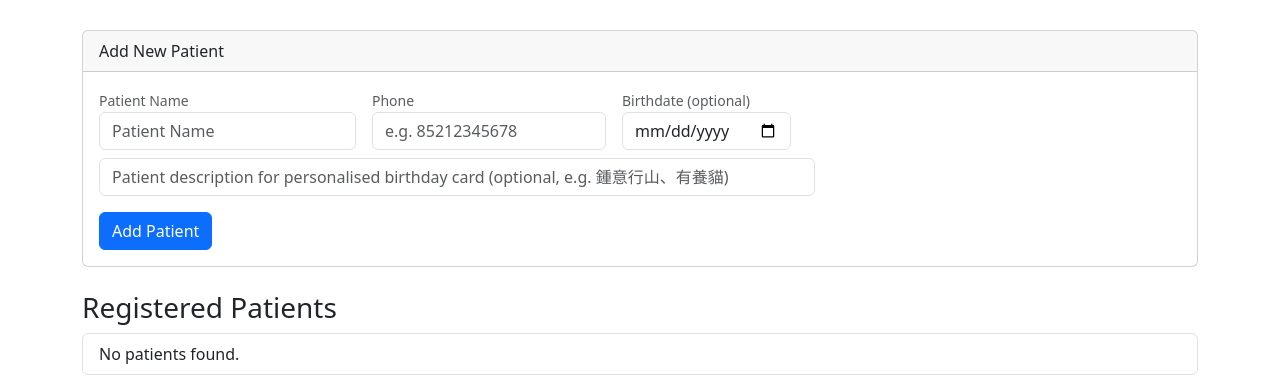
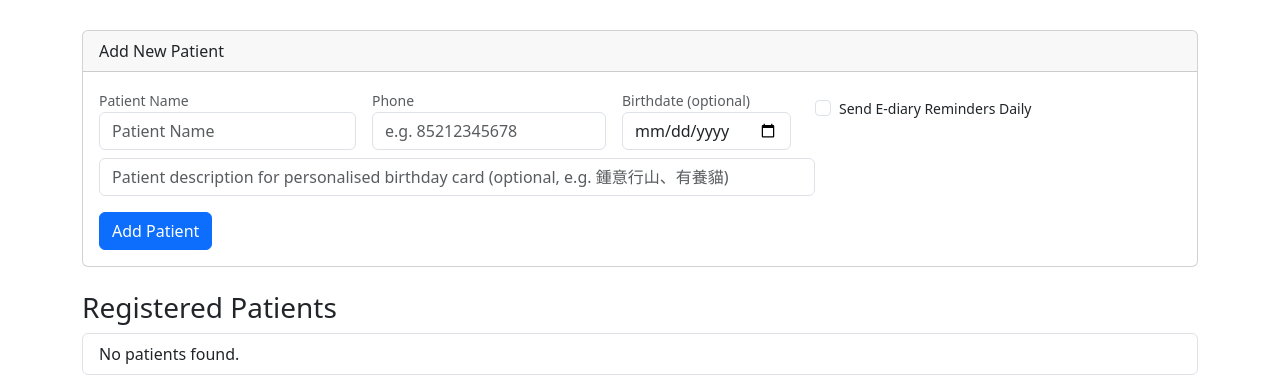
Before and after one commit to dazess/whatsapp-health-bot, a Flask app: page / in a window 1280 px wide. Shown: the part 98-488 px from the top of the page. Run offline with Flask 3, Linux system fonts and the light colour scheme; the visitor is signed in with stand-in values (Sample User, id 1); data that the repository does not hold is empty.

Commit message:
Reminder toggle

```diff
--- a/app.py
+++ b/app.py
@@ -14,7 +14,7 @@ from apscheduler.schedulers.background import BackgroundScheduler
 from werkzeug.middleware.proxy_fix import ProxyFix
 
 from models import db, Patient, Appointment, DiaryEntry, hash_data
-from services import BaileysClient, generate_google_calendar_link, generate_birthday_card
+from services import BaileysClient, generate_google_calendar_link, generate_birthday_card, send_patient_greeting_if_needed
 import scheduler_tasks
 
 app = Flask(__name__)
@@ -148,11 +148,14 @@ def add_patient():
             flash('Error: Invalid birthdate format.', 'error')
             return redirect(url_for('index'))
 
+    send_ediary = request.form.get('send_ediary_reminders') == 'on'
+
     new_patient = Patient(
         name=name,
         phone_number=phone,
         birthdate=birthdate,
         description=description or None,
+        send_ediary_reminders=send_ediary
     )
     db.session.add(new_patient)
     db.session.commit()
@@ -203,19 +206,22 @@ def send_appointment_reminder_now(appointment_id):
     appointment = Appointment.query.get_or_404(appointment_id)
     patient = appointment.patient
 
-    msg = f"Hello {patient.name}, 提提您 {appointment.date.strftime('%m月%d日 %H:%M')} 要覆診啊！"
+    msg = f"你好 {patient.name} 小朋友，溫馨提示：{appointment.date.strftime('%m月%d日 %H:%M')} 有預約。"
     if appointment.description:
         msg += f" 備註: {appointment.description}"
 
     cal_link = generate_google_calendar_link(
-        title=f"覆診Appointment - {patient.name}",
+        title=f"醫務覆診 - {patient.name}",
         start_dt=appointment.date,
         description=appointment.description or "Medical Appointment"
     )
-    msg += f"\n\nAdd to Google Calendar: {cal_link}"
+    msg += f"\n\n加落 Google Calendar: {cal_link}"
 
     try:
         client = BaileysClient()
+        # Send initial greeting if not yet greeted
+        send_patient_greeting_if_needed(patient, client)
+
         print(f"Sending manual reminder to {patient.name} ({patient.phone_number})...")
         result = client.send_message(patient.phone_number, msg)
 
@@ -266,6 +272,9 @@ def edit_patient(patient_id):
             return redirect(url_for('view_patient', patient_id=patient_id))
     else:
         patient.birthdate = None
+
+    patient.send_ediary_reminders = request.form.get('send_ediary_reminders') == 'on'
+
     db.session.commit()
     flash('Patient details updated.', 'success')
     return redirect(url_for('view_patient', patient_id=patient_id))
@@ -343,6 +352,9 @@ def whatsapp_webhook():
         if patient:
             client = BaileysClient()
 
+            # Send initial greeting if not yet greeted
+            send_patient_greeting_if_needed(patient, client)
+
             # Check length (max 500 characters)
             if len(message_content) > 500:
                 client.send_message(sender, "唔好意思，你輸入嘅內容超過咗500字元。請縮短內容後再發送。如果你有更加多嘢想同醫生講，可以直接喺Whatsapp搵佢！")
@@ -395,8 +407,8 @@ def create_scheduler():
     # Check for appointments every hour (or once a day)
     scheduler.add_job(func=scheduler_tasks.send_appointment_reminders, args=[app], trigger="interval", hours=1)
 
-    # Send diary reminder every day at 9:00 AM
-    scheduler.add_job(func=scheduler_tasks.send_daily_diary_reminders, args=[app], trigger="cron", hour=9, minute=0)
+    # Send diary reminder every day at 8:00 PM HK time
+    scheduler.add_job(func=scheduler_tasks.send_daily_diary_reminders, args=[app], trigger="cron", hour=20, minute=0)
 
     # Send birthday cards every day at 10:00 AM
     scheduler.add_job(func=scheduler_tasks.send_birthday_cards, args=[app], trigger="cron", hour=10, minute=0)
--- a/models.py
+++ b/models.py
@@ -70,6 +70,12 @@ class Patient(db.Model):
     # Track whether a birthday card was already sent this calendar year
     birthday_card_sent_year = db.Column(db.Integer, nullable=True)
 
+    # Whether to send daily e-diary reminders
+    send_ediary_reminders = db.Column(db.Boolean, default=False, nullable=False)
+
+    # Track if the patient has received an initial greeting
+    greeted = db.Column(db.Boolean, default=False, nullable=False)
+
     appointments = db.relationship('Appointment', backref='patient', lazy=True)
     diary_entries = db.relationship('DiaryEntry', backref='patient', lazy=True)
 
--- a/services.py
+++ b/services.py
@@ -80,6 +80,33 @@ def generate_google_calendar_link(title, start_dt, description=""):
 
     return f"{base_url}?{urllib.parse.urlencode(params)}"
 
+def send_patient_greeting_if_needed(patient, client=None):
+    """
+    Checks if a patient has been greeted yet. If not, sends the Cantonese
+    introductory message and marks 'greeted' as True in the database.
+    """
+    if patient.greeted:
+        return False
+
+    if client is None:
+        client = BaileysClient()
+
+    greeting = (
+        f"你好 {patient.name}！我係醫務助手。😊\n\n"
+        "我會幫你記住預約時間同埋記錄你嘅電子日記。\n"
+        "• 如果有預約，我會喺預約之前發送溫馨提示俾你。\n"
+        "• 如果你想記錄電子日記，請喺訊息開頭加入「日記：」（例如：日記：今日覺得好返啲）。\n\n"
+        "如有任何查詢，隨時搵我哋！"
+    )
+
+    print(f"Sending first-time greeting to {patient.name} ({patient.phone_number})...")
+    client.send_message(patient.phone_number, greeting)
+
+    patient.greeted = True
+    from models import db
+    db.session.commit()
+    return True
+
 class BaileysClient:
     def __init__(self):
         self.base_url = 'http://127.0.0.1:3000' # Local Node.js service
--- a/templates/index.html
+++ b/templates/index.html
@@ -46,6 +46,14 @@
                             <label class="form-label text-muted small mb-0">Birthdate (optional)</label>
                             <input type="date" class="form-control" name="birthdate">
                         </div>
+                        <div class="col-auto mt-4 ms-2">
+                            <div class="form-check">
+                                <input class="form-check-input" type="checkbox" name="send_ediary_reminders" id="sendEdiary">
+                                <label class="form-check-label small" for="sendEdiary">
+                                    Send E-diary Reminders Daily
+                                </label>
+                            </div>
+                        </div>
                     </div>
                     <div class="row g-3 mb-3">
                         <div class="col-md-8">
```
Also changed, not shown: scheduler_tasks.py (+13 -8 lines), templates/patient_detail.html (+16 -1 lines).
